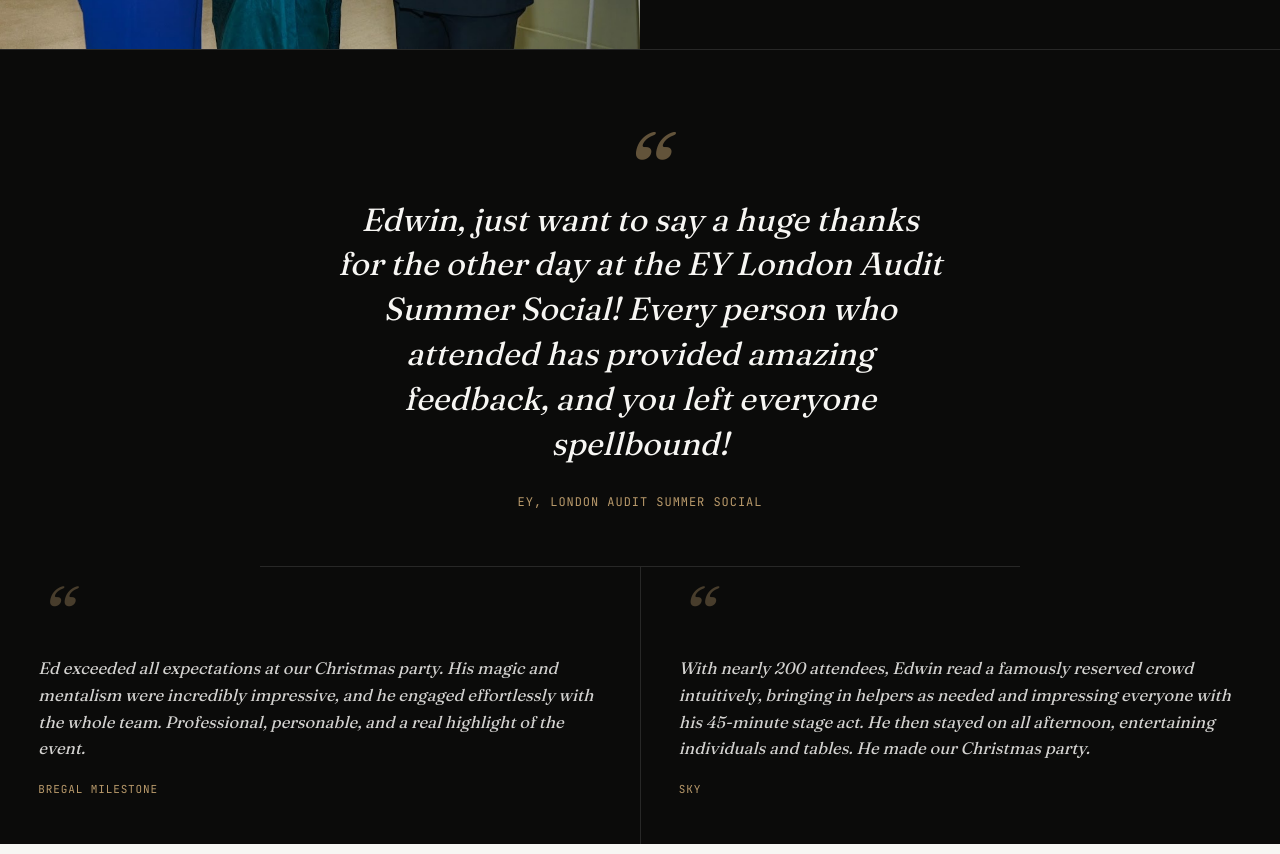
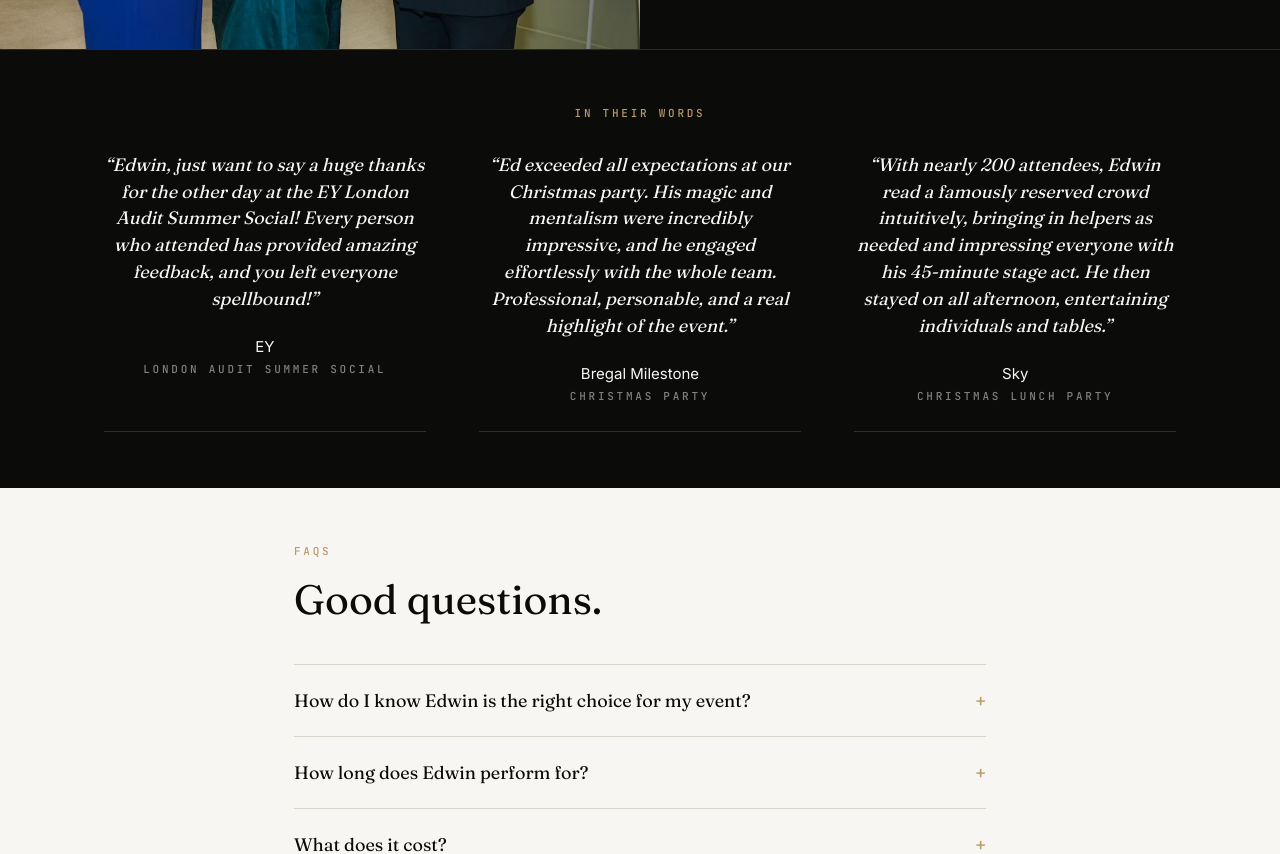
Before and after one commit to themodernmentalist/themodernmentalist-website, a Next.js app: page /corporate in a window 1280 px wide. Shown: the part 2140-2994 px from the top of the page. Built offline with nearby package versions, Linux system fonts and the light colour scheme.

Commit message:
Match corporate testimonials layout to Home's In Their Words section, equal-sized 3-up grid

```diff
--- a/src/components/corporate/Testimonials.module.css
+++ b/src/components/corporate/Testimonials.module.css
@@ -48,88 +48,45 @@
   font-style: normal;
 }
 
-.highlight {
-  position: relative;
-  max-width: 760px;
-  margin: 0 auto;
-  padding: 72px 6% 56px;
+.wordsEyebrow {
+  color: var(--champagne);
+  display: block;
   text-align: center;
-  border-bottom: 1px solid rgba(247, 246, 243, 0.12);
-}
-
-.mark {
-  display: block;
-  font-family: var(--font-display);
-  font-style: italic;
-  font-size: 100px;
-  line-height: 1;
-  color: var(--champagne);
-  opacity: 0.5;
-  margin-bottom: -24px;
-}
-
-.highlight p {
-  font-family: var(--font-display);
-  font-style: italic;
-  font-weight: 400;
-  font-size: clamp(22px, 2.6vw, 32px);
-  line-height: 1.4;
-  margin-bottom: 24px;
-}
-
-.highlight cite {
-  font-family: var(--font-mono);
-  font-size: 12px;
-  letter-spacing: 0.08em;
-  text-transform: uppercase;
-  color: var(--champagne);
-  font-style: normal;
+  padding-top: 56px;
 }
 
 .grid {
   display: grid;
-  grid-template-columns: 1fr 1fr;
-  gap: 1px;
-  background: rgba(247, 246, 243, 0.12);
+  grid-template-columns: 1fr 1fr 1fr;
+  gap: 64px 5%;
+  max-width: 1200px;
+  margin: 0 auto;
+  padding: 32px 5% 56px;
 }
 
-.card {
-  position: relative;
-  background: var(--ink);
-  padding: 48px 6%;
-  overflow: hidden;
-}
-
-.cardMark {
-  position: absolute;
-  top: 12px;
-  left: 6%;
-  font-family: var(--font-display);
-  font-style: italic;
-  font-size: 72px;
-  line-height: 1;
-  color: var(--champagne);
-  opacity: 0.35;
+.item {
+  text-align: center;
+  padding-bottom: 28px;
+  border-bottom: 1px solid rgba(247, 246, 243, 0.15);
 }
 
 .quote {
-  position: relative;
   font-family: var(--font-display);
   font-style: italic;
-  font-size: clamp(16px, 1.3vw, 18px);
-  line-height: 1.6;
   font-weight: 400;
-  color: rgba(247, 246, 243, 0.85);
-  margin-top: 40px;
-  margin-bottom: 20px;
+  font-size: clamp(17px, 1.4vw, 20px);
+  line-height: 1.5;
+  margin-bottom: 24px;
 }
 
 .name {
-  font-family: var(--font-mono);
-  font-size: 11px;
-  letter-spacing: 0.08em;
-  text-transform: uppercase;
-  color: var(--champagne);
+  font-family: var(--font-body);
+  font-size: 15px;
+  margin-bottom: 6px;
+}
+
+.role {
+  color: rgba(247, 246, 243, 0.5);
 }
 
 @media (max-width: 820px) {
@@ -149,20 +106,26 @@
   .featuredText blockquote {
     margin-bottom: 12px;
   }
-  .highlight {
-    padding: 40px 6% 32px;
-  }
-  .mark {
-    font-size: 64px;
-    margin-bottom: -14px;
-  }
-  .highlight p {
-    margin-bottom: 14px;
+  .wordsEyebrow {
+    padding-top: 32px;
   }
   .grid {
     grid-template-columns: 1fr;
+    gap: 24px;
+    padding: 20px 5% 32px;
   }
-  .card {
-    padding: 36px 6% 28px;
+  .item {
+    padding-bottom: 16px;
+  }
+  .quote {
+    font-size: 15px;
+    margin-bottom: 10px;
+  }
+  .name {
+    font-size: 12px;
+    margin-bottom: 0;
+  }
+  .role {
+    display: none;
   }
 }
--- a/src/components/corporate/Testimonials.tsx
+++ b/src/components/corporate/Testimonials.tsx
@@ -1,16 +1,24 @@
 import Image from "next/image";
 import styles from "./Testimonials.module.css";
 
-const smaller = [
+const quotes = [
+  {
+    quote:
+      "Edwin, just want to say a huge thanks for the other day at the EY London Audit Summer Social! Every person who attended has provided amazing feedback, and you left everyone spellbound!",
+    name: "EY",
+    role: "London Audit Summer Social",
+  },
   {
     quote:
       "Ed exceeded all expectations at our Christmas party. His magic and mentalism were incredibly impressive, and he engaged effortlessly with the whole team. Professional, personable, and a real highlight of the event.",
     name: "Bregal Milestone",
+    role: "Christmas Party",
   },
   {
     quote:
-      "With nearly 200 attendees, Edwin read a famously reserved crowd intuitively, bringing in helpers as needed and impressing everyone with his 45-minute stage act. He then stayed on all afternoon, entertaining individuals and tables. He made our Christmas party.",
+      "With nearly 200 attendees, Edwin read a famously reserved crowd intuitively, bringing in helpers as needed and impressing everyone with his 45-minute stage act. He then stayed on all afternoon, entertaining individuals and tables.",
     name: "Sky",
+    role: "Christmas Lunch Party",
   },
 ];
 
@@ -42,22 +50,13 @@ export default function Testimonials() {
         </div>
       </div>
 
-      <div className={styles.highlight}>
-        <span className={styles.mark}>&ldquo;</span>
-        <p>
-          Edwin, just want to say a huge thanks for the other day at the EY
-          London Audit Summer Social! Every person who attended has provided
-          amazing feedback, and you left everyone spellbound!
-        </p>
-        <cite>EY, London Audit Summer Social</cite>
-      </div>
-
+      <span className={`eyebrow ${styles.wordsEyebrow}`}>In Their Words</span>
       <div className={styles.grid}>
-        {smaller.map((item) => (
-          <div className={styles.card} key={item.name}>
-            <span className={styles.cardMark}>&ldquo;</span>
-            <p className={styles.quote}>{item.quote}</p>
+        {quotes.map((item) => (
+          <div className={styles.item} key={item.name}>
+            <p className={styles.quote}>&ldquo;{item.quote}&rdquo;</p>
             <p className={styles.name}>{item.name}</p>
+            <p className={`eyebrow ${styles.role}`}>{item.role}</p>
           </div>
         ))}
       </div>
```
